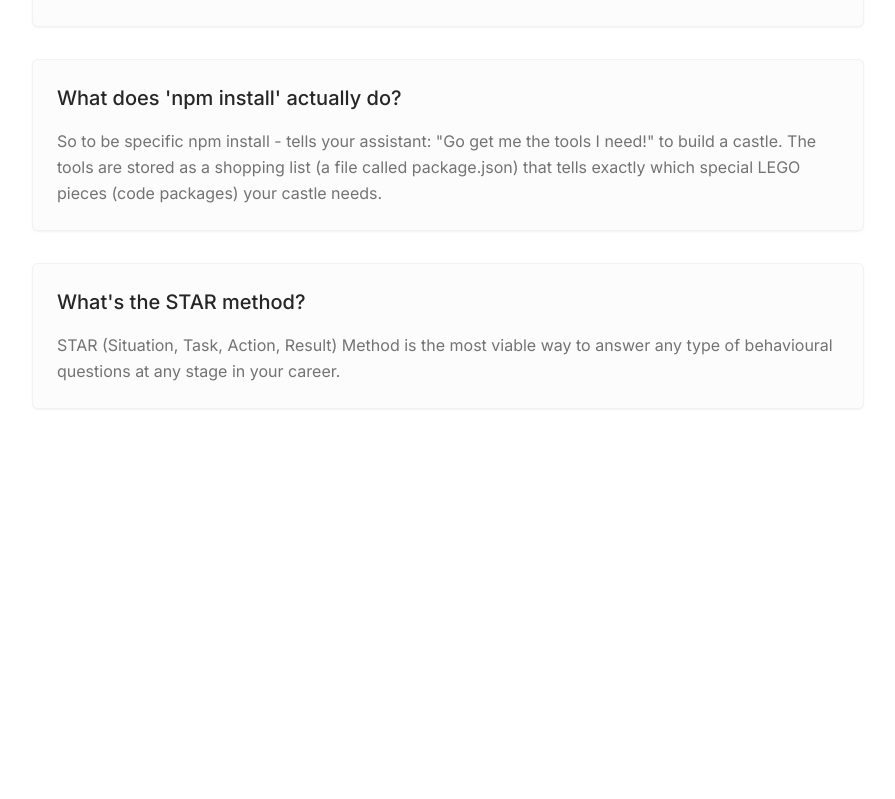
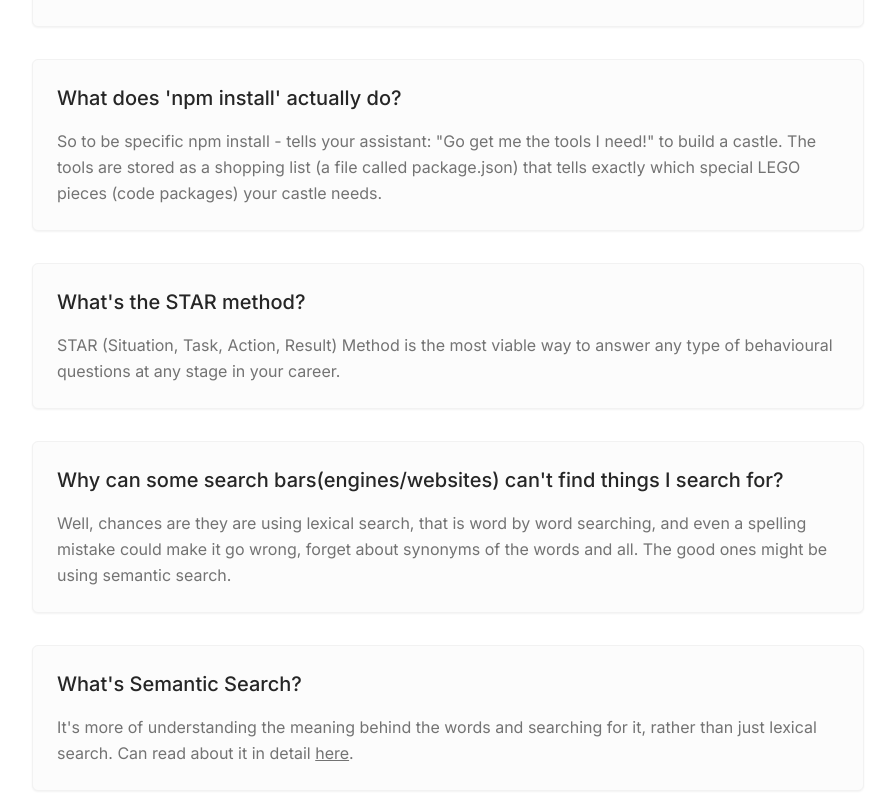
Before and after one commit to rhyode/musings-web, a React (Vite) app: page /articles/tech-teas in a window 1280 px wide. Shown: the part 576-1375 px from the top of the page, without its empty margins (192-1087 px from the left). Before the commit the page ends 1065 px from the top, so only its background shows below. Built offline with nearby package versions, Linux system fonts and the light colour scheme.

Commit message:
new article

```diff
--- a/src/pages/Techteas.tsx
+++ b/src/pages/Techteas.tsx
@@ -14,6 +14,25 @@ const Techteas = () => {
     {
       question: "What's the STAR method?",
       answer: "STAR (Situation, Task, Action, Result) Method is the most viable way to answer any type of behavioural questions at any stage in your career."
+    },
+    {
+      question: "Why can some search bars(engines/websites) can't find things I search for?",
+      answer: "Well, chances are they are using lexical search, that is word by word searching, and even a spelling mistake could make it go wrong, forget about synonyms of the words and all. The good ones might be using semantic search."
+    },
+    {
+      question: "What's Semantic Search?",
+      answer: (
+        <>
+          It's more of understanding the meaning behind the words and searching for it, rather than just lexical search. Can read about it in detail&nbsp;
+          <a
+            href="https://cohere.com/llmu/what-is-semantic-search"
+            target="_blank"
+            rel="noopener noreferrer"
+            className=" underline"
+          >
+            here
+          </a>. </>
+      )
     }
   ];
 
```
Also changed, not shown: src/pages/CreatineGuide.tsx (indentation only).
